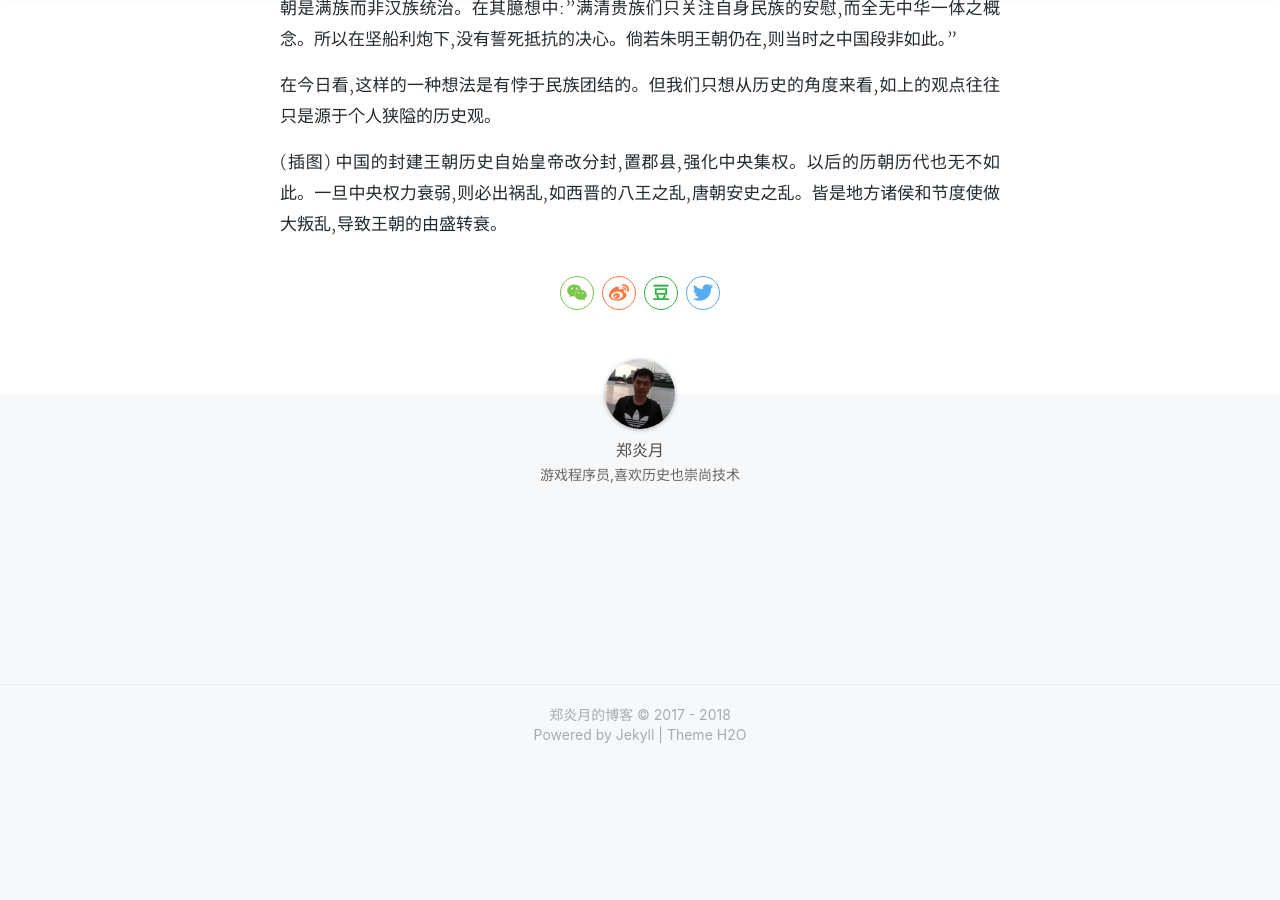
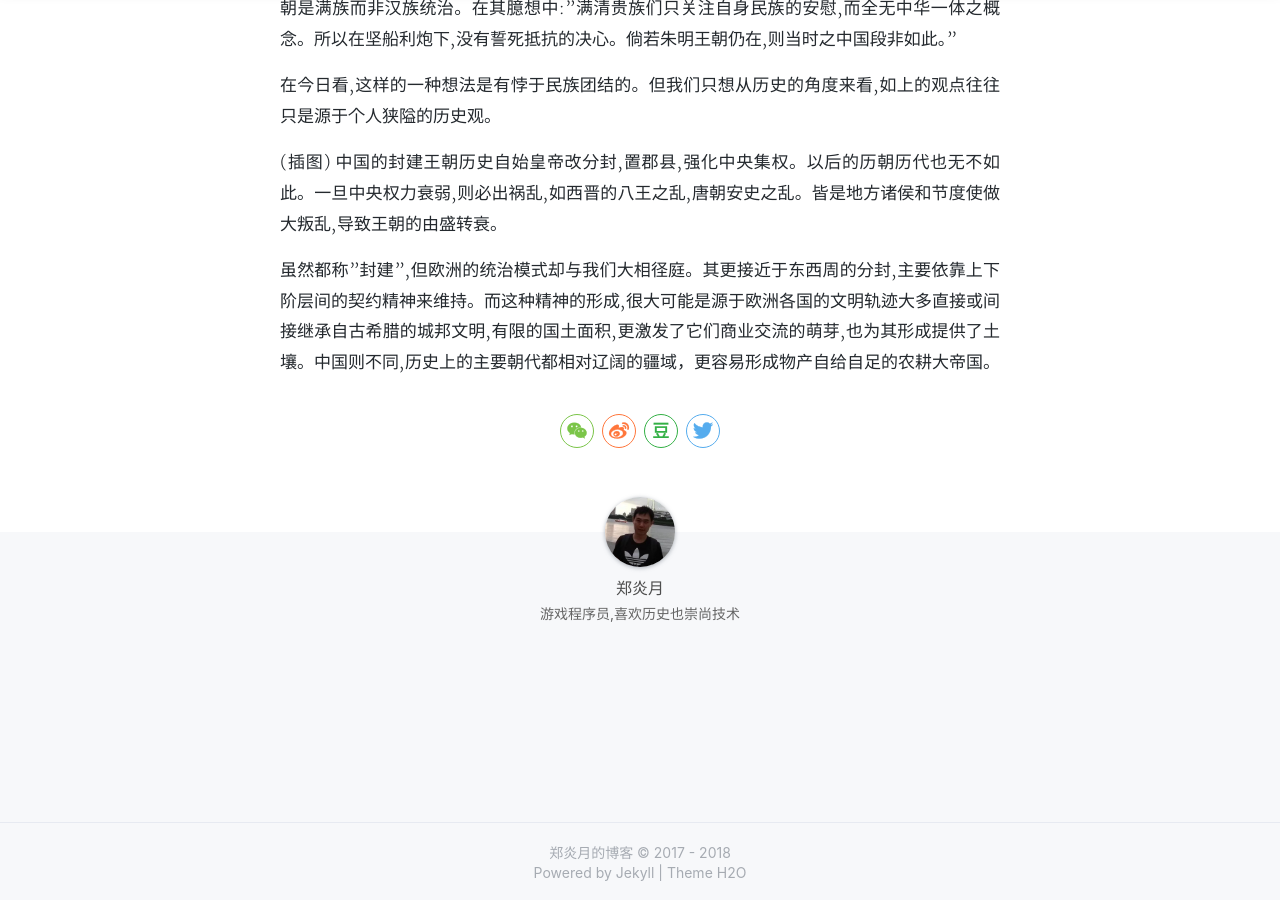
Before and after one commit to esfog/esfog.github.io, a Jekyll site: the page built from _posts/2017-05-30-the-decline-of -chinese-feudal-dynasties.md, in a window 1280 px wide and 900 px high, scrolled down 998 px. Built offline with Jekyll 4.4.1, drawn with Linux system fonts in a browser that asks for light colours; nearby versions of some CDN libraries; a style sheet for code colours, icons or effects is not loaded; before the commit the page ends 1763 px from its top, so only the background shows below that.

Commit message:
文章更新

```diff
--- a/_posts/2017-05-30-the-decline-of -chinese-feudal-dynasties.md
+++ b/_posts/2017-05-30-the-decline-of -chinese-feudal-dynasties.md
@@ -20,3 +20,5 @@ tags: 历史 明史 读书
 
 (插图)
 中国的封建王朝历史自始皇帝改分封,置郡县,强化中央集权。以后的历朝历代也无不如此。一旦中央权力衰弱,则必出祸乱,如西晋的八王之乱,唐朝安史之乱。皆是地方诸侯和节度使做大叛乱,导致王朝的由盛转衰。
+
+虽然都称"封建",但欧洲的统治模式却与我们大相径庭。其更接近于东西周的分封,主要依靠上下阶层间的契约精神来维持。而这种精神的形成,很大可能是源于欧洲各国的文明轨迹大多直接或间接继承自古希腊的城邦文明,有限的国土面积,更激发了它们商业交流的萌芽,也为其形成提供了土壤。中国则不同,历史上的主要朝代都相对辽阔的疆域，更容易形成物产自给自足的农耕大帝国。
```
